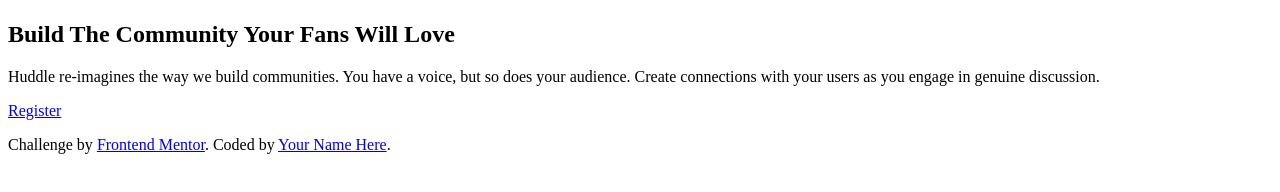
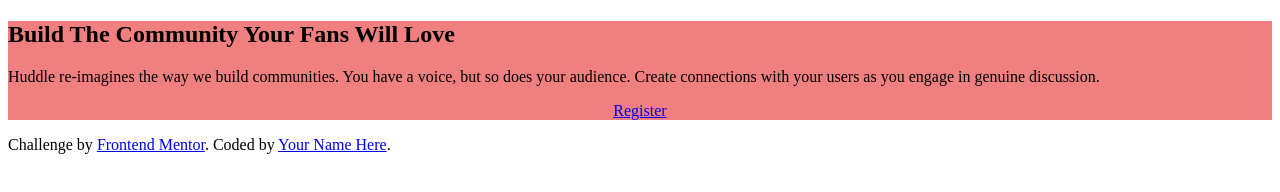
Before and after one commit to froosh53/frontend-masters-challenge-1, a plain HTML site: page huddle-landing-page/index.html in a window 1280 px wide. Shown: the part 76-268 px from the top of the page. Drawn offline with Linux system fonts and the light colour scheme.

Commit message:
testing sass

```diff
--- a/huddle-landing-page/index.html
+++ b/huddle-landing-page/index.html
@@ -5,7 +5,7 @@
   <meta name="viewport" content="width=device-width, initial-scale=1.0"> <!-- displays site properly based on user's device -->
 
   <link rel="icon" type="image/png" sizes="32x32" href="./images/favicon-32x32.png">
-
+  <link rel="stylesheet" href="./styles/style.css">
   <title>Frontend Mentor | Huddle landing page with single introductory section</title>
 
   <!-- Feel free to remove these styles or customise in your own stylesheet 👍 -->
--- /dev/null
+++ b/huddle-landing-page/styles/style.scss
@@ -0,0 +1,12 @@
+
+/* TEST NONSENSE SASS CODE*/
+
+.intro {
+    background-color: lightcoral;
+}
+
+.intro-cta {
+    display: flex;
+    justify-content: center;
+    text-align: center;
+}
```
Also changed, not shown: huddle-landing-page/styles/style.css (added), 1 other file.
